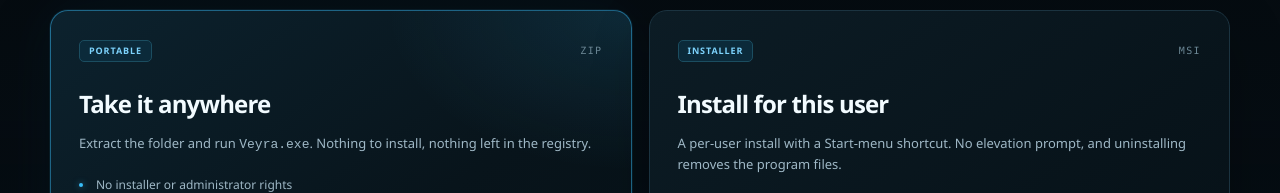
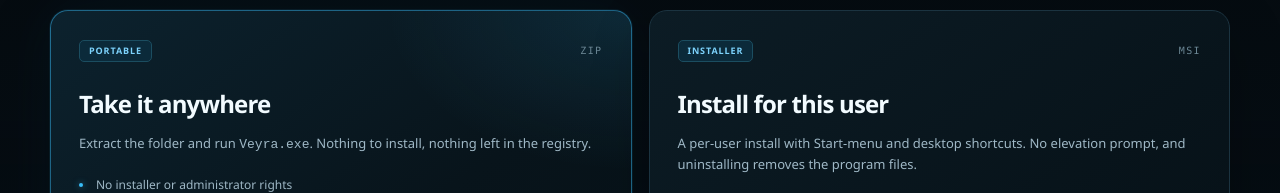
Before and after one commit to zenou101/veyra, a plain HTML site: page site/index.html in a window 1280 px wide. Shown: the part 3540-3733 px from the top of the page. Drawn offline with Linux system fonts and the light colour scheme.

Commit message:
Create a desktop shortcut from the installer
Add a per-user desktop shortcut alongside the Start-menu entry, document it, and advertise it on the site so a clean install is discoverable from the desktop.

🤖 Generated with Codebuff
Co-Authored-By: Codebuff <noreply@codebuff.com>

```diff
--- a/site/index.html
+++ b/site/index.html
@@ -236,7 +236,7 @@
           <article class="download-card">
             <div class="download-top"><span class="pill">Installer</span><span class="file-type">MSI</span></div>
             <h3>Install for this user</h3>
-            <p>A per-user install with a Start-menu shortcut. No elevation prompt, and uninstalling removes the program files.</p>
+            <p>A per-user install with Start-menu and desktop shortcuts. No elevation prompt, and uninstalling removes the program files.</p>
             <ul class="download-list">
               <li>Installs into <code>%LOCALAPPDATA%\Veyra</code></li>
               <li>Settings survive a reinstall</li>
```
Also changed, not shown: 4 other files.
